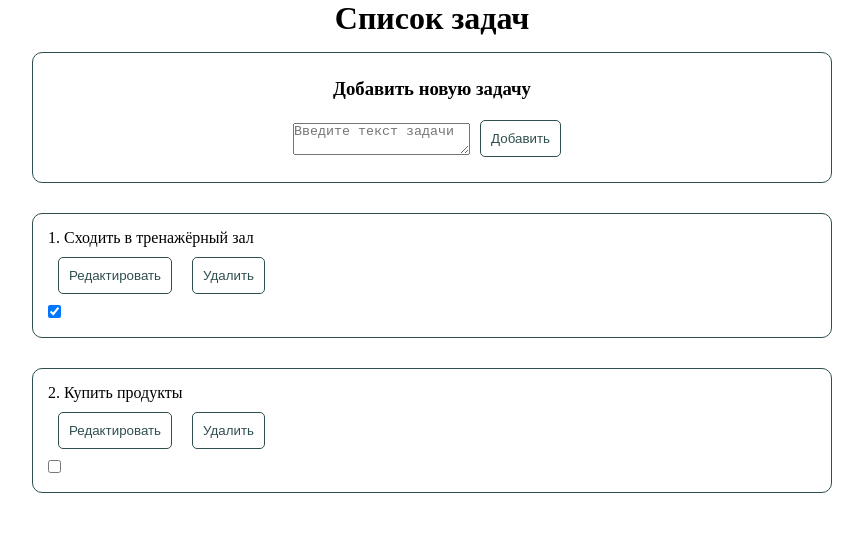
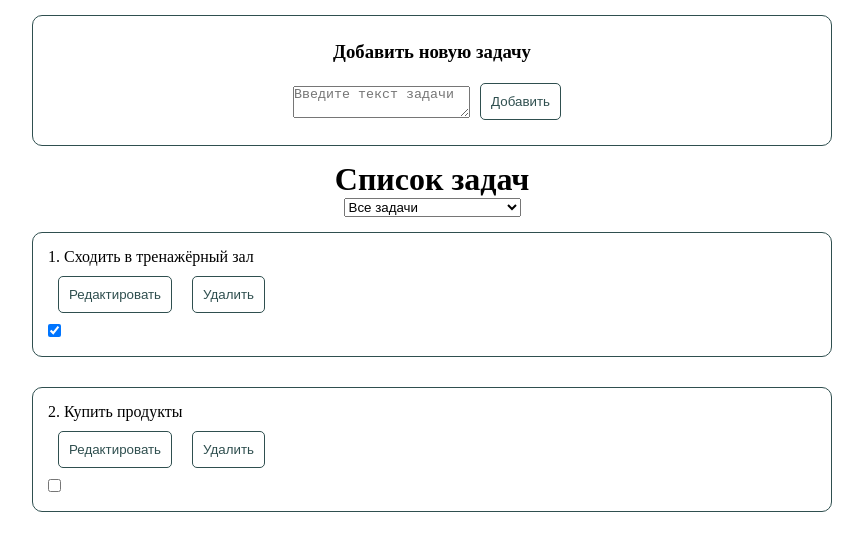
Before and after one commit to thelifeofmiwa/todolist, a Vue app: page / in a window 1280 px wide. Shown: the top 550 px of the page, without its empty margins (208-1071 px from the left). Built offline with nearby package versions, Linux system fonts and the light colour scheme.

Commit message:
Реализована логика фильтрации задач.

```diff
--- a/src/App.vue
+++ b/src/App.vue
@@ -1,6 +1,5 @@
 <template>
   <div class="app">
-    <h1>Список задач</h1>
     <TaskAdd @add-task="addNewTask" />
     <TaskList
       :tasks="tasks"
--- a/src/components/TaskList.vue
+++ b/src/components/TaskList.vue
@@ -1,5 +1,11 @@
 <template>
-  <div class="task_list" v-for="(task, index) in props.tasks" :key="task.id">
+  <h1>Список задач</h1>
+  <Select
+    :options="sortOptions"
+    v-model="selectedOption"
+    @update-sort-option="updateSortOption"
+  />
+  <div class="task_list" v-for="(task, index) in sortedTasks" :key="task.id">
     <TaskCard
       :task="task"
       :index="index"
@@ -12,6 +18,28 @@
 
 <script setup>
 import TaskCard from "./TaskCard.vue";
+import Select from "./UI/Select.vue";
+import { computed, ref } from "vue";
+
+const sortOptions = [
+  { value: "all", name: "Все задачи" },
+  { value: "done", name: "Сделанные" },
+  { value: "undone", name: "Несделанные" },
+];
+const selectedOption = ref("all");
+
+const updateSortOption = (option) => {
+  selectedOption.value = option;
+};
+
+const sortedTasks = computed(() => {
+  if (selectedOption.value === "done") {
+    return props.tasks.filter((task) => task.isDone);
+  } else if (selectedOption.value === "undone") {
+    return props.tasks.filter((task) => !task.isDone);
+  }
+  return props.tasks; // Если "all" — возвращаем все задачи
+});
 
 const props = defineProps({
   tasks: Array,
--- /dev/null
+++ b/src/components/UI/Select.vue
@@ -0,0 +1,26 @@
+<template>
+  <select @change="updateSortOption">
+    <option disabled>Отфильтровать задачи...</option>
+    <option
+      v-for="option in props.options"
+      :key="option.value"
+      :value="option.value"
+    >
+      {{ option.name }}
+    </option>
+  </select>
+</template>
+
+<script setup>
+const props = defineProps({
+  options: Array,
+});
+
+const emit = defineEmits(["update-sort-option"]);
+
+const updateSortOption = (event) => {
+  emit("update-sort-option", event.target.value);
+};
+</script>
+
+<style scoped></style>
```
